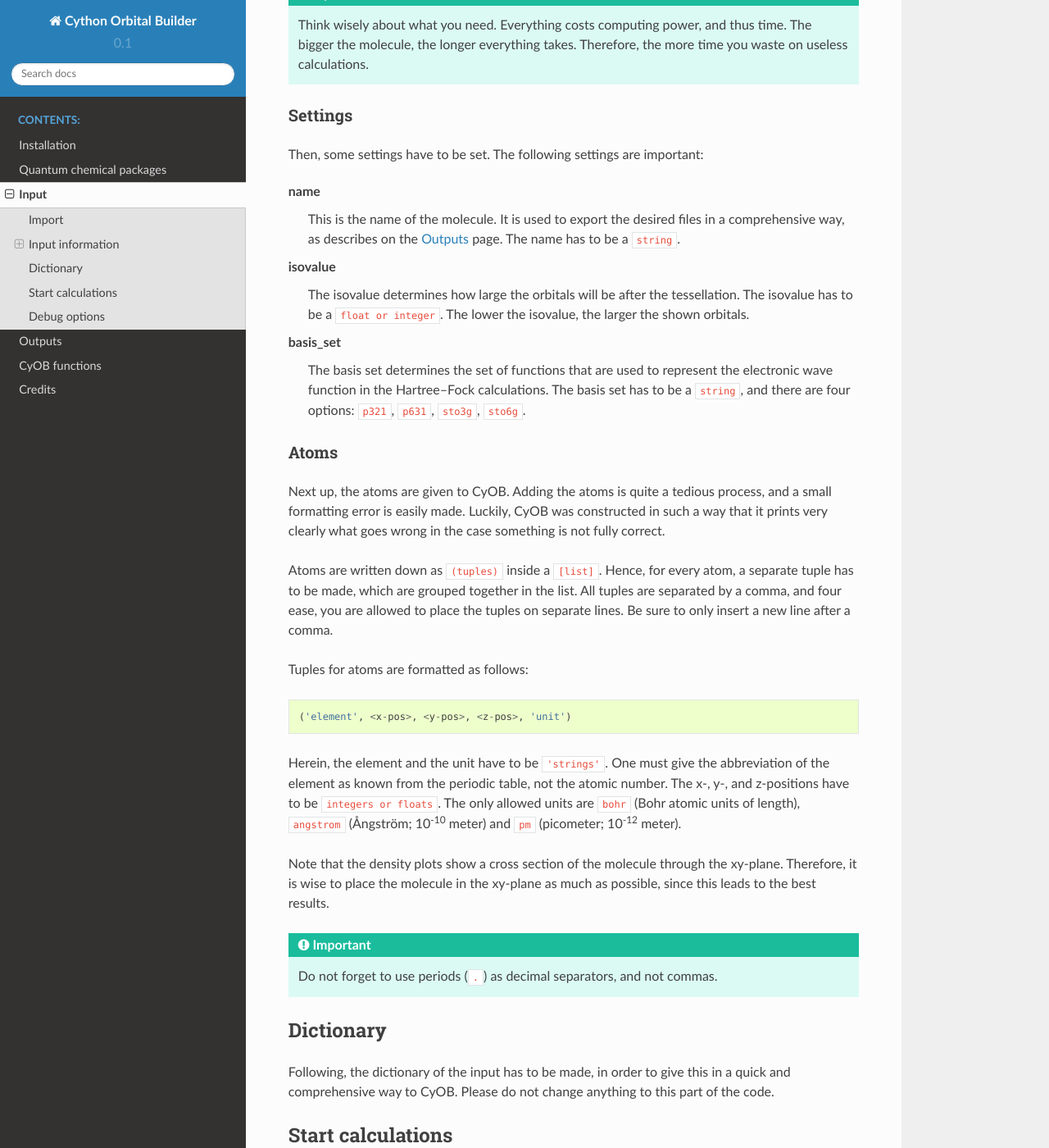
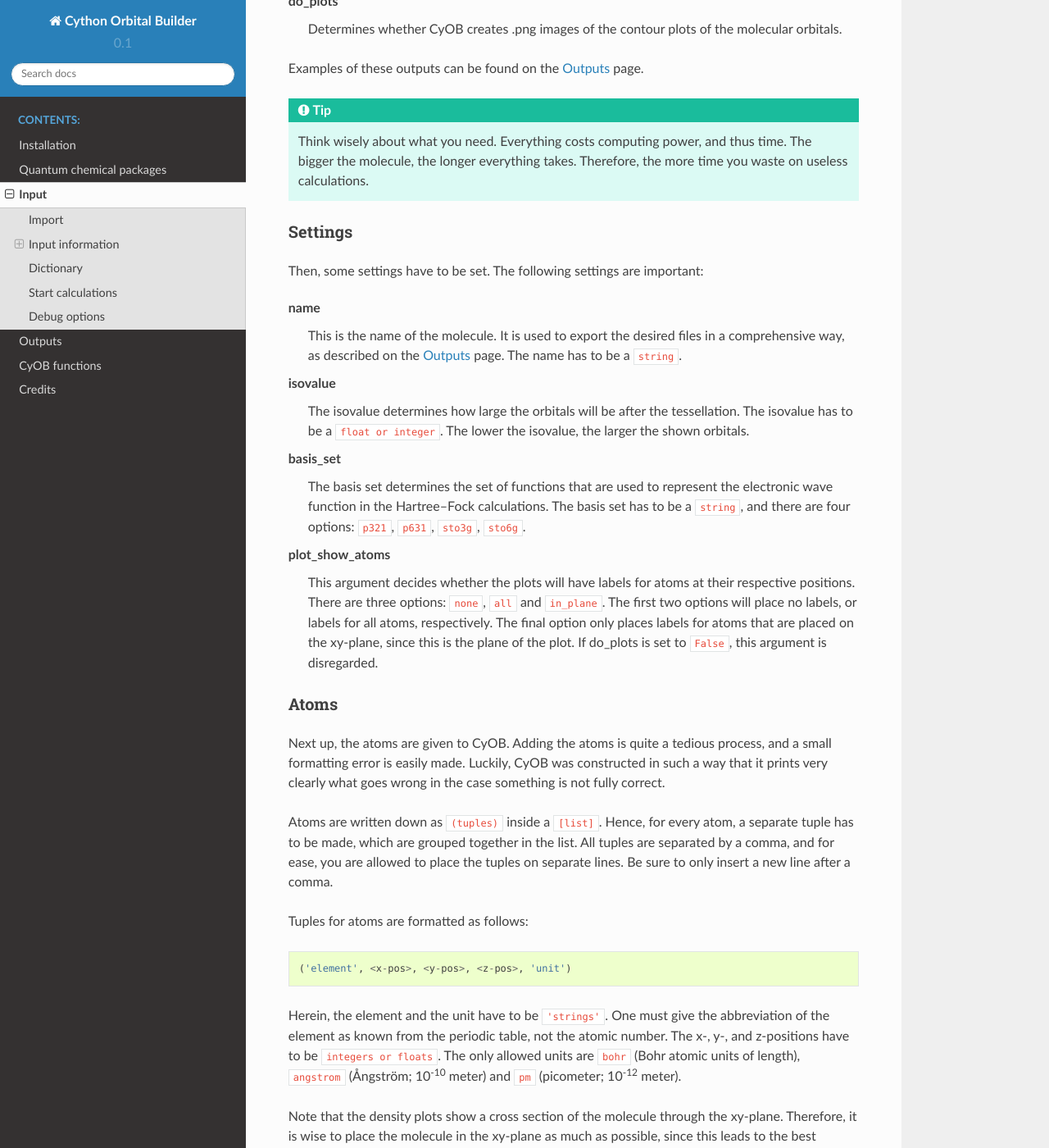
Before and after one commit to roy-wink/CyOB, a Sphinx documentation site: the page built from doc/input-script.rst, in a window 1280 px wide and 1400 px high, scrolled down 2089 px. Shown: the whole window at 82% size. Built offline with Sphinx 7.4.7 and the Read the Docs theme 2.0.0, drawn with Linux system fonts in a browser that asks for light colours; some of the changed text lies outside the part shown.

Commit message:
Bug fixed

```diff
--- a/doc/input-script.rst
+++ b/doc/input-script.rst
@@ -3,11 +3,11 @@ Input
 =====
 
 As input, CyOB has to be given a dictionary containing a certain amount of input. This dictionary needs to contain the correct information,
-formatted in a certain way. On the `GitHub page of CyOB`_, an example is found for |H2|, which can also be found below. It is highly recommended to change this file with
+formatted in a certain way. On the `GitHub page of CyOB`_, an example is found for |H2| (called ``H2.py``), which can also be found below. It is highly recommended to change this file with
 the settings you need, instead of creating your own file. On this page, extra information can be found about the blocks of information in the file.
 
 .. tip::
-	Download the input file from GitHub, instead of copying it from down below.
+	Download or copy-paste the input file from GitHub, instead of copying it from down below.
 
 .. code-block:: python
 	:caption: Example of a CyOB execution script for |H2|
@@ -20,6 +20,7 @@ the settings you need, instead of creating your own file. On this page, extra in
 		do_single_plyfiles = False
 		do_double_plyfiles = False
 		do_coefficients = False
+		do_energies = True
 		do_abofile = True
 		do_plots = True
 
@@ -27,6 +28,7 @@ the settings you need, instead of creating your own file. On this page, extra in
 		name = 'H2'
 		isovalue = 0.05
 		basis_set = 'sto3g'
+		plot_show_atoms = 'in_plane'
 
 		# Set atoms
 		# Add atoms in this format:
@@ -34,7 +36,7 @@ the settings you need, instead of creating your own file. On this page, extra in
 		# Place molecule on the xy-plane if possible.
 		atom_list = [('H', 0, 0.36628549, 0, 'angstrom'),
 			     ('H', 0, -0.36628549, 0, 'angstrom')
-			     ]
+			    ]
 
 		# Create dictionary - do not change!
 		input_dict = {'do_single_plyfiles': do_single_plyfiles,
@@ -43,6 +45,7 @@ the settings you need, instead of creating your own file. On this page, extra in
 			      'do_abofile': do_abofile,
 			      'do_plots': do_plots,
 			      'atom_list': atom_list,
+			      'plot_show_atoms': plot_show_atoms,
 			      'isovalue': isovalue,
 			      'basis_set': basis_set,
 			      'name': name}
@@ -78,6 +81,8 @@ do_double_plyfiles
 	Determines whether CyOB creates polygon (.ply) files of whole molecular orbitals (both lobes).
 do_coefficients
 	Determines whether CyOB exports the molecular orbital coefficients as .txt file.
+do_energies
+	Determines whether CyOB exports the energy of the molecule and energies of the molecular orbitals into a .txt file.
 do_abofile
 	Determines whether CyOB creates an .abo file, which can be opened by Managlyph.
 do_plots
@@ -97,7 +102,7 @@ Settings
 Then, some settings have to be set. The following settings are important:
 
 name
-	This is the name of the molecule. It is used to export the desired files in a comprehensive way, as describes on the :ref:`outputs` page.
+	This is the name of the molecule. It is used to export the desired files in a comprehensive way, as described on the :ref:`outputs` page.
 	The name has to	be a ``string``.
 isovalue
 	The isovalue determines how large the orbitals will be after the tessellation. The isovalue has to be a ``float or integer``.
@@ -105,6 +110,10 @@ isovalue
 basis_set
 	The basis set determines the set of functions that are used to represent the electronic wave function in the Hartree–Fock calculations. The basis set
 	has to be a ``string``, and there are four options: ``p321``, ``p631``, ``sto3g``, ``sto6g``.
+plot_show_atoms
+	This argument decides whether the plots will have labels for atoms at their respective positions. There are three options: ``none``, ``all`` and ``in_plane``.
+	The first two options will place no labels, or labels for all atoms, respectively. The final option only places labels for atoms that are placed on the xy-plane,
+	since this is the plane of the plot. If do_plots is set to ``False``, this argument is disregarded.
 
 
 Atoms
@@ -113,7 +122,7 @@ Next up, the atoms are given to CyOB. Adding the atoms is quite a tedious proces
 constructed in such a way that it prints very clearly what goes wrong in the case something is not fully correct.
 
 Atoms are written down as ``(tuples)`` inside a ``[list]``. Hence, for every atom, a separate tuple has to be made, which are grouped together in the list.
-All tuples are separated by a comma, and four ease, you are allowed to place the tuples on separate lines. Be sure to only insert a new line after a comma.
+All tuples are separated by a comma, and for ease, you are allowed to place the tuples on separate lines. Be sure to only insert a new line after a comma.
 
 Tuples for atoms are formatted as follows::
 
```
Also changed, not shown: other parts of doc/input-script.rst (+1 -1 lines).
